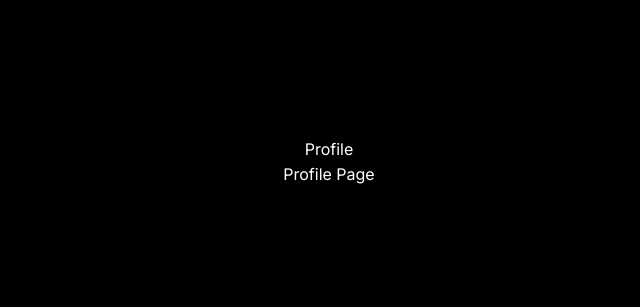
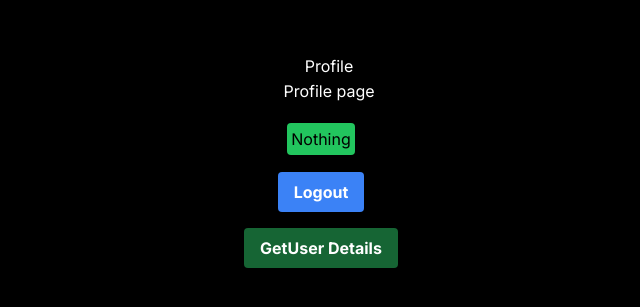
Before and after one commit to JosephMasu/nextjs_project, a Next.js app: page /profile in a window 1280 px wide. Shown: the part 239-546 px from the top of the page, without its empty margins (319-959 px from the left). Built offline with nearby package versions, Linux system fonts and the light colour scheme.

Commit message:
login and register middleware

```diff
--- /dev/null
+++ b/src/app/api/users/logout/route.ts
@@ -0,0 +1,21 @@
+
+import { NextResponse } from "next/server";
+
+
+export async function GET() {
+    try {
+        const response = NextResponse.json(
+            {
+                message: "Logout successful",
+                success: true,
+            }
+        )
+        response.cookies.set("token", "",
+        { httpOnly: true, expires: new Date(0)
+        });
+        return response;
+    } catch (error: any) {
+        return NextResponse.json({ error: error.message }, { status: 500 });
+    }
+
+    }
--- /dev/null
+++ b/src/app/api/users/me/route.ts
@@ -0,0 +1,22 @@
+import { getDataFromToken } from "@/helpers/getDataFromToken";
+
+import { NextRequest, NextResponse } from "next/server";
+import User from "@/models/userModel";
+import { connect } from "@/dbConfig/dbconfig"
+
+connect();
+
+export async function GET(request:NextRequest){
+
+    try {
+        const userId = await getDataFromToken(request);
+        const user = await User.findOne({_id: userId}).select("-password");
+        return NextResponse.json({
+            mesaaage: "User found",
+            data: user
+        })
+    } catch (error:any) {
+        return NextResponse.json({error: error.message}, {status: 400});
+    }
+
+}
--- /dev/null
+++ b/src/app/profile/[id]/page.tsx
@@ -0,0 +1,13 @@
+import React from 'react';
+
+function ProfilePage() {
+  return (
+    <div className='flex flex-col items-center justify-center min-h-screen px-2'>
+      <h1 className='text-white ml-4'>Profile</h1>
+      <hr/>
+      <p className='text-white ml-4'>Profile Page</p>
+    </div>
+  );
+}
+
+export default ProfilePage;
--- a/src/app/profile/page.tsx
+++ b/src/app/profile/page.tsx
@@ -1,13 +1,52 @@
-import React from 'react';
 
-function ProfilePage() {
-  return (
-    <div className='flex flex-col items-center justify-center min-h-screen px-2'>
-      <h1 className='text-white ml-4'>Profile</h1>
-      <hr/>
-      <p className='text-white ml-4'>Profile Page</p>
-    </div>
-  );
+"use client";
+import axios from "axios";
+import Link from "next/link";
+import React, {useState} from "react";
+import {toast} from "react-hot-toast";
+import {useRouter} from "next/navigation";
+
+
+export default function ProfilePage() {
+    const router = useRouter()
+    const [data, setData] = useState("nothing")
+    const logout = async () => {
+        try {
+            await axios.get('/api/users/logout')
+            toast.success('Logout successful')
+            router.push('/login')
+        } catch (error:any) {
+            console.log(error.message);
+            toast.error(error.message)
+        }
+    }
+
+    const getUserDetails = async () => {
+        const res = await axios.get('/api/users/me')
+        console.log(res.data);
+        setData(res.data.data._id)
+    }
+
+    return (
+        <div className="flex flex-col items-center justify-center min-h-screen py-2">
+            <h1 className="text-white ml-4">Profile</h1>
+            <hr />
+            <p className="text-white ml-4">Profile page</p>
+
+            <h2 className="p-1 rounded bg-green-500 mt-5">{data === 'nothing' ? "Nothing" : <Link href={`/profile/${data}`}>{data}
+            </Link>}</h2>
+        <hr />
+        <button
+        onClick={logout}
+        className="bg-blue-500 mt-4 hover:bg-blue-700 text-white font-bold py-2 px-4 rounded"
+        >Logout</button>
+
+        <button
+        onClick={getUserDetails}
+        className="bg-green-800 mt-4 hover:bg-blue-700 text-white font-bold py-2 px-4 rounded"
+        >GetUser Details</button>
+
+
+            </div>
+    )
 }
-
-export default ProfilePage;
--- /dev/null
+++ b/src/helpers/getDataFromToken.ts
@@ -0,0 +1,12 @@
+import { NextRequest } from "next/server";
+import  Jwt  from "jsonwebtoken";
+
+export const getDataFromToken = (request:NextRequest)=>{
+    try {
+        const token = request.cookies.get("token")?.value || '';
+        const decodedToken:any = Jwt.verify(token, process.env.TOKEN_SECRET!);
+        return decodedToken.id;
+    } catch (error:any) {
+        throw new Error(error.message)
+    }
+}
```
Also changed, not shown: src/middleware.ts (added, +31 -0 lines).
